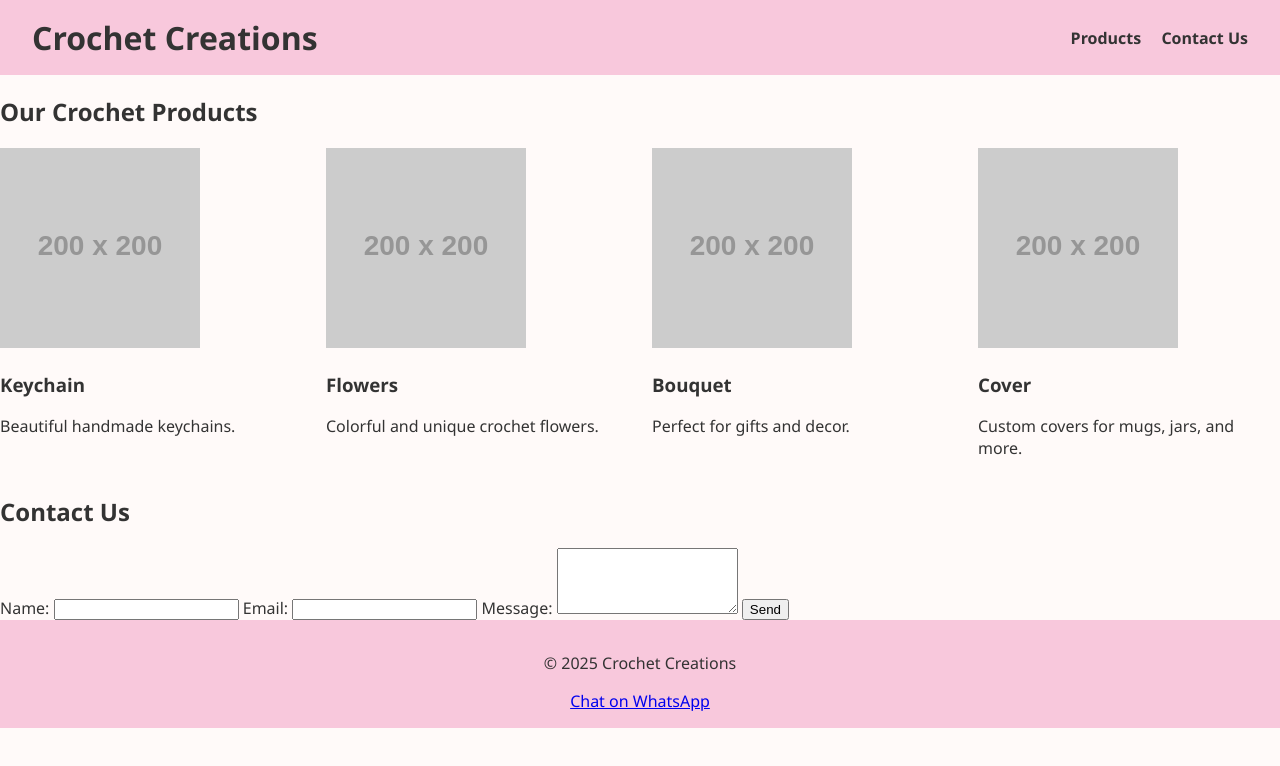
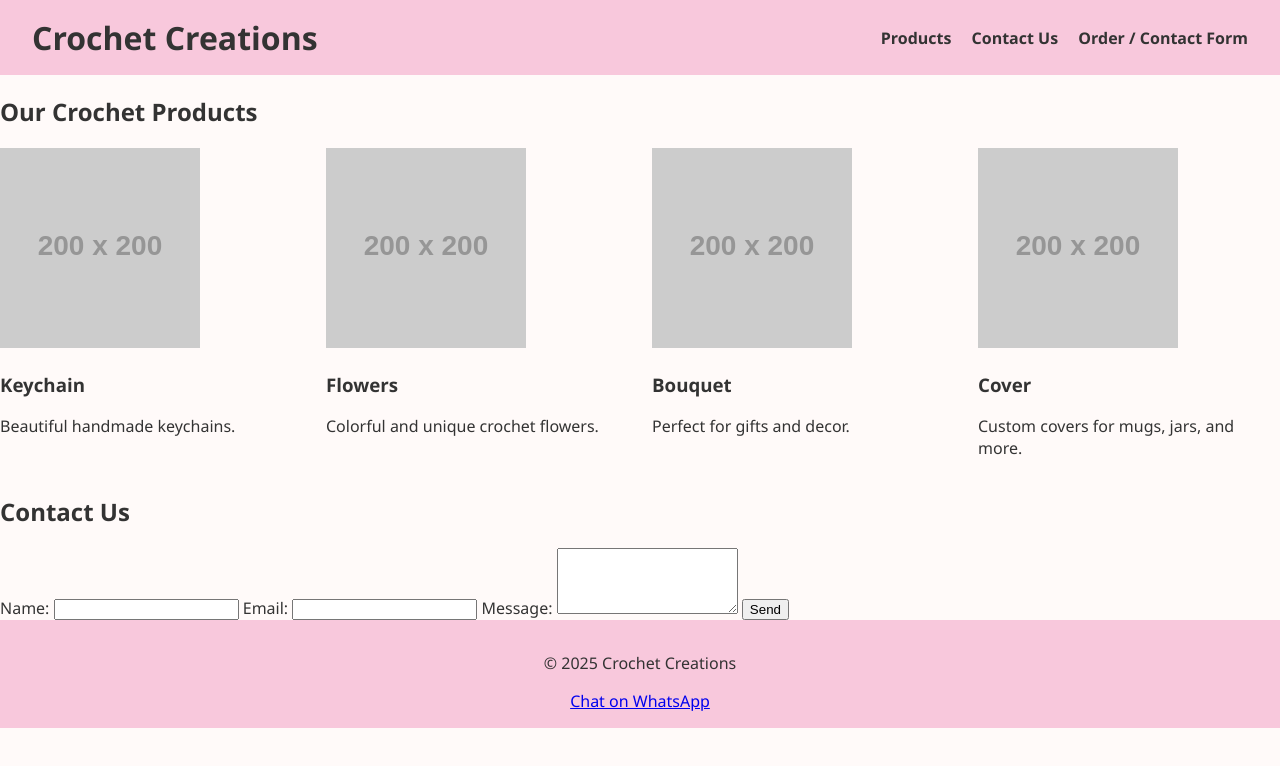
Before and after one commit to VEDIKARAUT18/crochet_site, a plain HTML site: page index.html in a window 1280 px wide. Drawn offline with Linux system fonts and the light colour scheme; placeholder pictures from the web are drawn by us.

Commit message:
Add files via upload

```diff
--- a/index.html
+++ b/index.html
@@ -12,6 +12,8 @@
     <nav>
       <a href="#products">Products</a>
       <a href="#contact">Contact Us</a>
+      <a href="https://docs.google.com/forms/d/FORM_ID/viewform" target="_blank">Order / Contact Form</a>
+
     </nav>
   </header>
 
```
